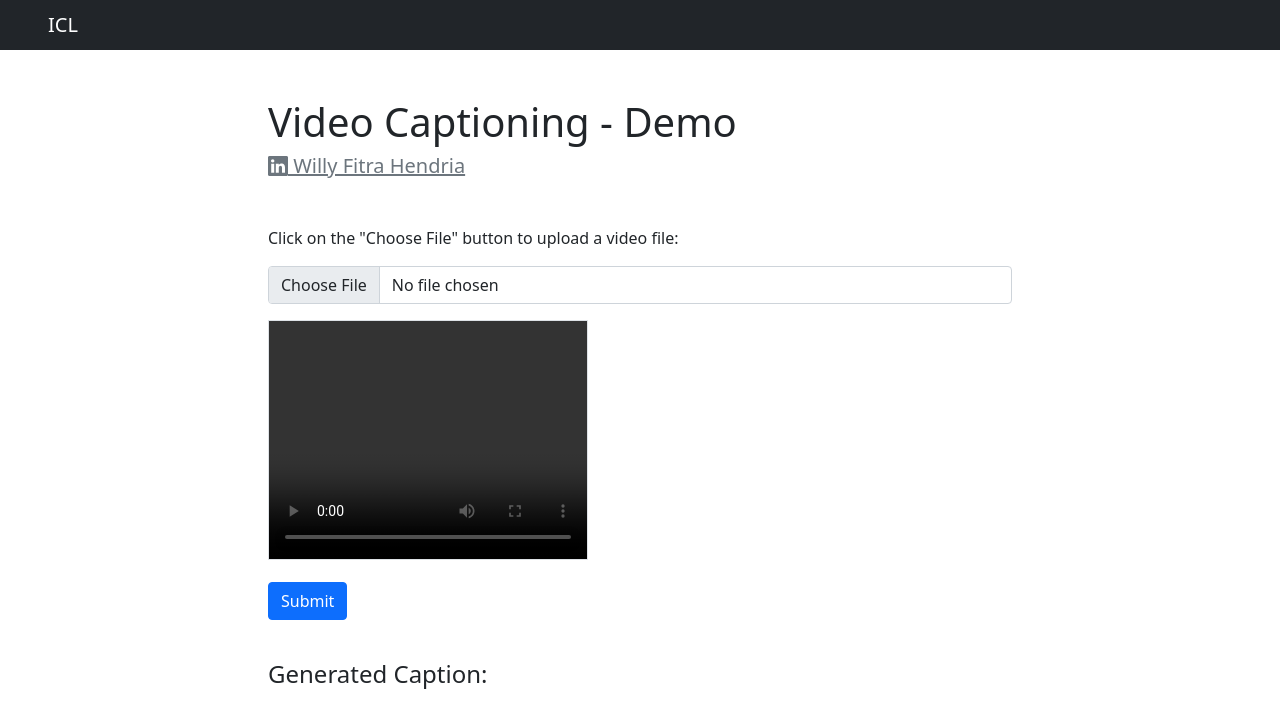
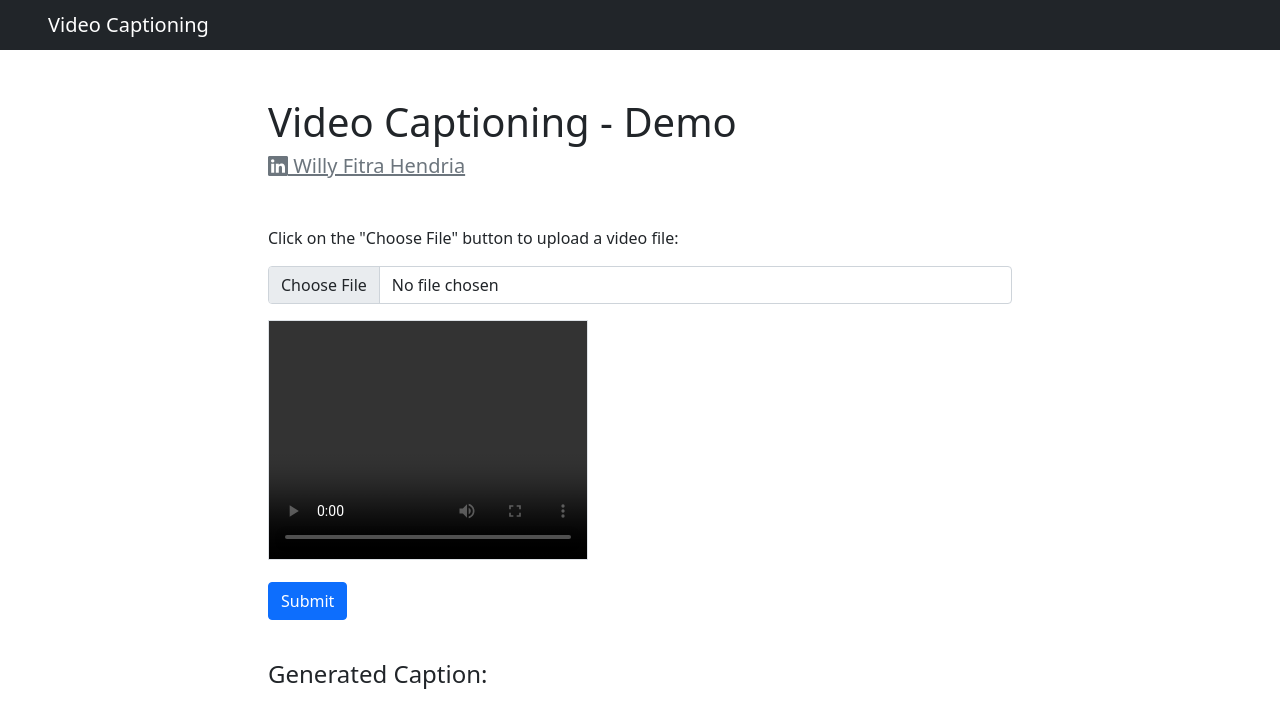
Before and after one commit to hadyhadys/video-captioning-web-app, a plain HTML site: page web-app/index.html in a window 1280 px wide. Drawn offline with nearby package versions, Linux system fonts and the light colour scheme.

Commit message:
Update index.html

```diff
--- a/web-app/index.html
+++ b/web-app/index.html
@@ -7,7 +7,7 @@
 </head>
 <body>
 <nav class="navbar navbar-light bg-dark px-5">
-  <span class="navbar-brand mb-0 h1 text-white">ICL</span>
+  <span class="navbar-brand mb-0 h1 text-white">Video Captioning</span>
 </nav>
 <div class="container mt-5">
   <div class="col-md-8 mx-auto">
```
